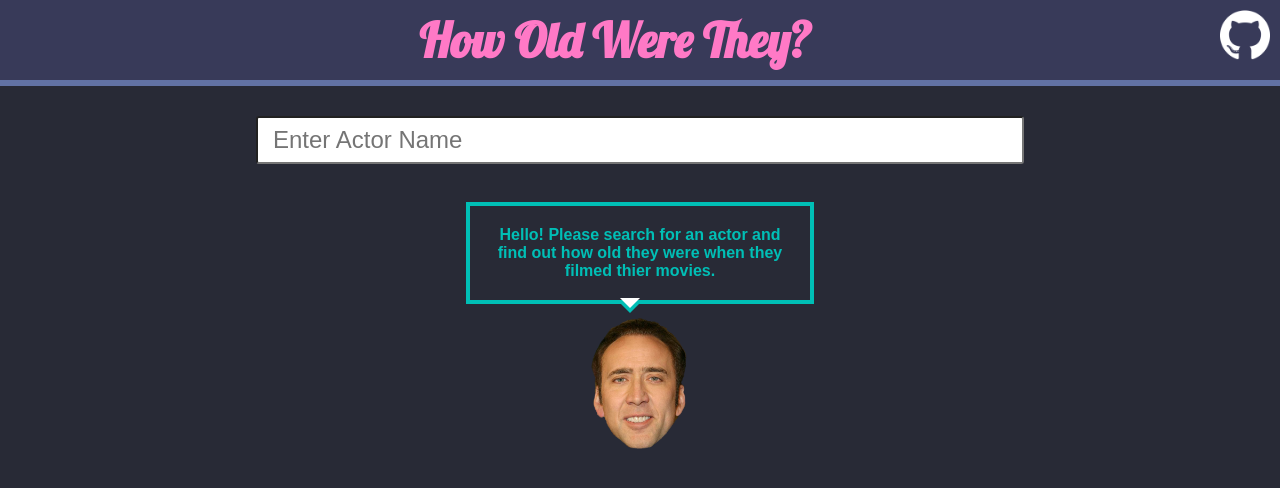
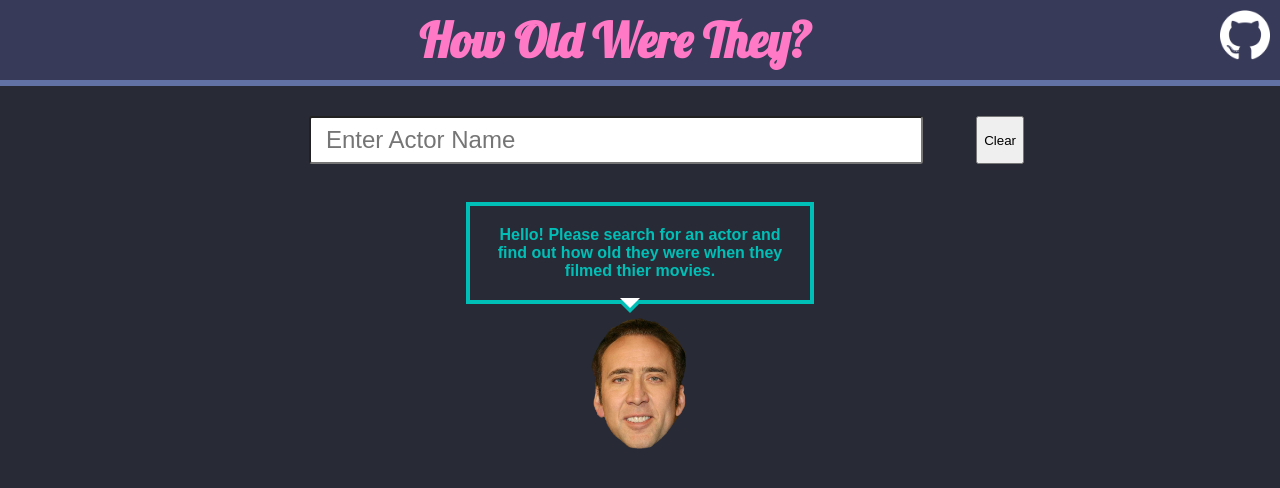
Before and after one commit to JKaram/How-Old-Were-They, a React (Create React App) app: page / in a window 1280 px wide. Shown: the top 488 px of the page. Built offline with nearby package versions, Linux system fonts and the light colour scheme.

Commit message:
add clear button

```diff
--- a/src/App.js
+++ b/src/App.js
@@ -103,15 +103,11 @@ function App() {
       <GlobalStyle />
       <PageLayout>
         <SearchBox
-          id="text"
-          value={text}
-          autoComplete="off"
-          maxLength="50"
-          placeholder="Enter Actor Name"
-          onChange={(event) => {
-            setText(event.target.value);
-            debouncedSearch(event.target.value);
-          }}
+          text={text}
+          setText={setText}
+          debouncedSearch={debouncedSearch}
+          setResults={setResults}
+          setMessage={setMessage}
         />
 
         {!loading && !results.length ? (
--- a/src/components/common/SearchBox.js
+++ b/src/components/common/SearchBox.js
@@ -1,7 +1,13 @@
+import React from "react";
 import styled from "styled-components";
 
-const SearchBox = styled.input`
-  width: 100%;
+const SearchBoxWrapper = styled.div`
+  display: flex;
+  justify-content: center;
+`;
+
+const SearchInput = styled.input`
+  width: 80%;
   border-radius: 3px;
   font-size: 1.5em;
   box-sizing: border-box;
@@ -11,4 +17,39 @@ const SearchBox = styled.input`
   padding: 2px 15px;
 `;
 
-export { SearchBox };
+const ClearButton = styled.button``;
+
+export function SearchBox({
+  text,
+  setText,
+  debouncedSearch,
+  setResults,
+  setMessage,
+}) {
+  return (
+    <SearchBoxWrapper>
+      <SearchInput
+        id="text"
+        value={text}
+        autoComplete="off"
+        maxLength="50"
+        placeholder="Enter Actor Name"
+        onChange={(event) => {
+          setText(event.target.value);
+          debouncedSearch(event.target.value);
+        }}
+      />
+      <ClearButton
+        onClick={() => {
+          setResults([]);
+          setText("");
+          setMessage(
+            "Hello! Please search for an actor and find out how old they were when they filmed thier movies."
+          );
+        }}
+      >
+        Clear
+      </ClearButton>
+    </SearchBoxWrapper>
+  );
+}
```
